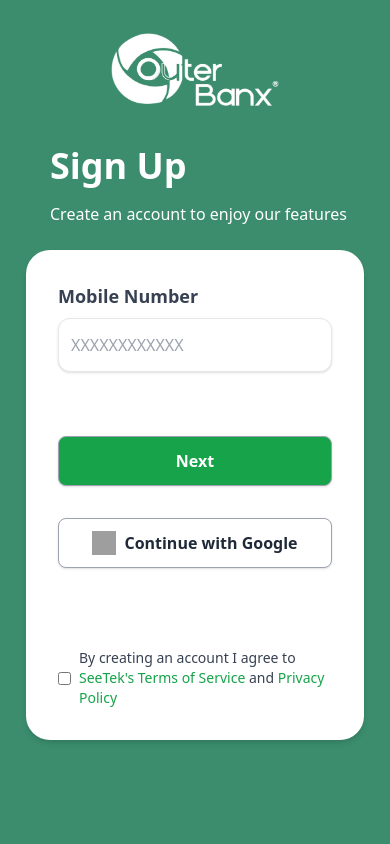
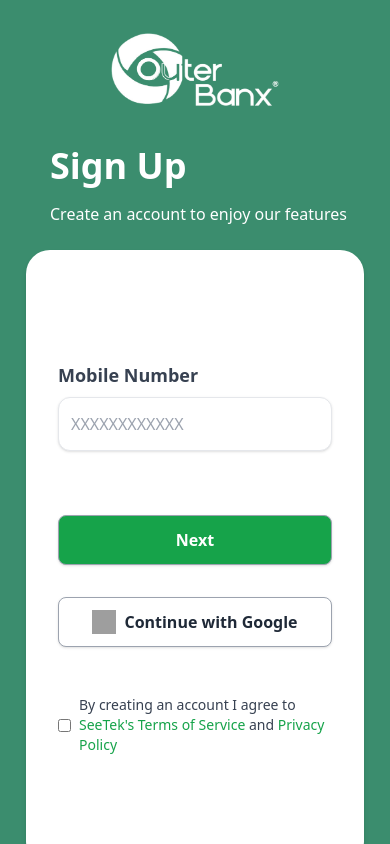
Before and after one commit to Kevaunjh/Wallet_Application, a React (Create React App) app: page /AccountManagement in a window 390 px wide. Both pictures are taken after a click on the element "Sign Up with Mobile Number". Built offline with nearby package versions, Linux system fonts and the light colour scheme; grey boxes are pictures that could not be loaded.

Commit message:
Mobile TEsitng

```diff
--- a/src/Signup.js
+++ b/src/Signup.js
@@ -133,10 +133,10 @@ const Signup = () => {
 
         {/* Render content based on the currentTab state */}
         {currentTab === 'signup1' && (
-          <div className="flex flex-col px-6 flex-1 2xl:w-5/12 w-full">
+          <div className="flex flex-col px-6 flex-1 2xl:w-5/12 w-full min-h-[45rem] max-h-[45rem] h-[45rem]">
           <h1 className="text-4xl font-bold mb-4 ml-6">Sign Up</h1>
           <p className="text-md mb-6 ml-6">Create an account to enjoy our features</p>
-            <div className="bg-white w-full p-8 rounded-3xl shadow-md flex flex-col items-center flex-1 justify-center">
+          <div className="bg-white w-full p-8 rounded-3xl shadow-md flex flex-col items-center justify-center flex-grow">
               <form className="w-full max-w-md">
                   <div className="mb-4">
                       <label htmlFor="number" className="block text-gray-700 text-lg font-bold mb-2">Mobile Number</label>
@@ -146,7 +146,6 @@ const Signup = () => {
                           className="shadow appearance-none border rounded-xl w-full py-4 px-3 text-gray-700 leading-tight focus:outline-none max-w-md focus:shadow-outline number-to-text"
                           placeholder="XXXXXXXXXXXX"
                           min="0"
-
                       />
                   </div>
                   <button
@@ -168,7 +167,7 @@ const Signup = () => {
                       />
                       Continue with Google
                   </button>
-                <div className="flex items-center mt-20">
+                  <div className="flex items-center mt-12">
                       <input
                           type="checkbox"
                           id="terms"
@@ -185,6 +184,7 @@ const Signup = () => {
               </form>
           </div>
       </div>
+
         )}
 
         {currentTab === 'signup2' && (
@@ -193,7 +193,7 @@ const Signup = () => {
             <p className="text-md mb-6 ml-6">Complete your details to finish signing up</p>
             <div className="bg-white w-full p-8 rounded-3xl shadow-md flex flex-col items-center flex-1 justify-center">
               <form className="w-full max-w-md">
-                <div className="mb-20">
+                <div className="mb-12">
                   <label className="block text-gray-700 text-lg mb-2">
                     Please enter the 6-digit verification code that was sent to xxxx@xxx.com
                   </label>
@@ -211,7 +211,7 @@ const Signup = () => {
                 </div>
                 <button
                   type="button"
-                  className="bg-green-600 hover:bg-gray-100 text-white font-semibold py-3 px-8 border border-gray-400 rounded-lg shadow w-full max-w-md flex justify-center items-center text-center mt-16 mb-8"
+                  className="bg-green-600 hover:bg-gray-100 text-white font-semibold py-3 px-8 border border-gray-400 rounded-lg shadow w-full max-w-md flex justify-center items-center text-center mt-8 mb-8"
                   onClick={handleNextClick}
                 >
                   Next
```
Lines whose indentation alone changed are shown as unchanged.
